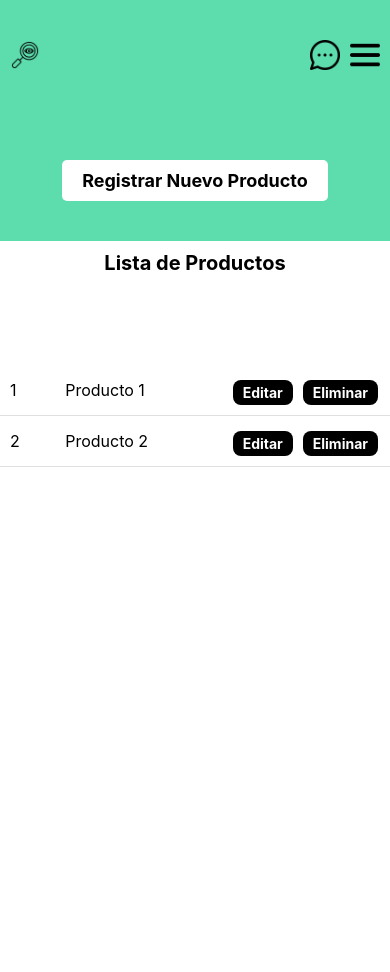
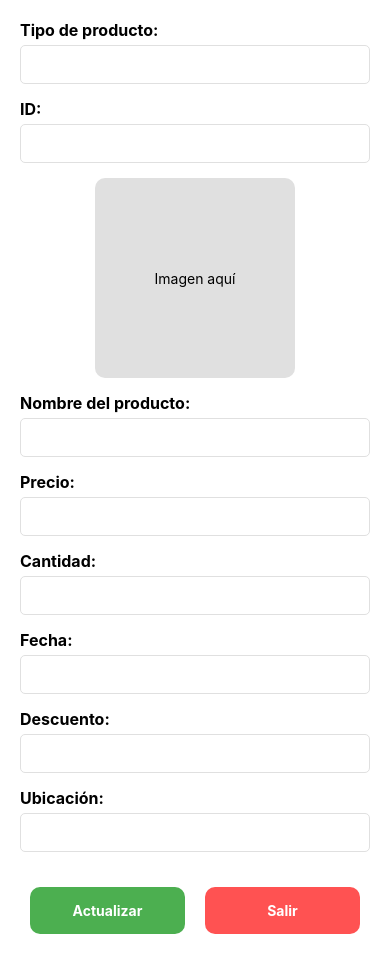
Before and after one commit to carlosmanuel111001/TEAM-AgroLink-, a React Native app: screen /EditarProducto in a window 390 px wide. Shown: the top 972 px of the page. Before the commit the page ends 844 px from the top, so only its background shows below. Built offline with nearby package versions, Linux system fonts and the light colour scheme.

Commit message:
Creando la vista de EditarProducto && RegistroProducto

```diff
--- a/src/Views/AppNavigator.js
+++ b/src/Views/AppNavigator.js
@@ -8,7 +8,9 @@ import GestionPago from './GestionPago';
 import DetallesPago from './DetallesPago';
 import DetallePedido from './DetallePedido';
 import CalificacionComentario from './CalificacionComentario';
-import HistorialVentas from './HistorialVentas'
+import HistorialVentas from './HistorialVentas';
+import EditarProducto from './EditarProducto';
+import RegistroProducto from './RegistroProducto';
 
 const Stack = createStackNavigator();
 
@@ -61,6 +63,16 @@ function AppNavigator() {
           component={HistorialVentas}
           options={{headerShown: false}}
         />
+        <Stack.Screen
+          name="EditarProducto"
+          component={EditarProducto}
+          options={{headerShown: false}}
+        />
+        <Stack.Screen
+          name="RegistroProducto"
+          component={RegistroProducto}
+          options={{headerShown: false}}
+        />
       </Stack.Navigator>
     </NavigationContainer>
   );
--- /dev/null
+++ b/src/Views/EditarProducto.js
@@ -0,0 +1,136 @@
+import React from 'react';
+import {
+  View,
+  Text,
+  TextInput,
+  StyleSheet,
+  ScrollView,
+  Button,
+  Alert,
+  TouchableOpacity,
+} from 'react-native';
+import {useNavigation} from '@react-navigation/native';
+
+const EditarProducto = () => {
+  const navigation = useNavigation();
+  const handleActualizar = () => {
+    Alert.alert('Información', 'Producto actualizado', [
+      {
+        text: 'OK',
+        onPress: () => navigation.goBack(),
+      },
+    ]);
+  };
+
+  const handleSalir = () => {
+    navigation.goBack();
+  };
+
+  return (
+    <ScrollView style={styles.container}>
+      <Text style={styles.label}>Tipo de producto:</Text>
+      <TextInput style={styles.input} />
+
+      <Text style={styles.label}>ID:</Text>
+      <TextInput style={styles.input} editable={false} />
+
+      <View style={styles.imagePlaceholder}>
+        <Text>Imagen aquí</Text>
+      </View>
+
+      <Text style={styles.label}>Nombre del producto:</Text>
+      <TextInput style={styles.input} />
+
+      <Text style={styles.label}>Precio:</Text>
+      <TextInput style={styles.input} />
+
+      <Text style={styles.label}>Cantidad:</Text>
+      <TextInput style={styles.input} />
+
+      <Text style={styles.label}>Fecha:</Text>
+      <TextInput style={styles.input} />
+
+      <Text style={styles.label}>Descuento:</Text>
+      <TextInput style={styles.input} />
+
+      <Text style={styles.label}>Ubicación:</Text>
+      <TextInput style={styles.input} />
+
+      {/* Puedes agregar aquí más campos si es necesario */}
+      <View style={styles.buttonContainer}>
+        <TouchableOpacity
+          style={styles.actualizarButton}
+          onPress={handleActualizar}>
+          <Text style={styles.actualizarText}>Actualizar</Text>
+        </TouchableOpacity>
+        <TouchableOpacity style={styles.salirButton} onPress={handleSalir}>
+          <Text style={styles.salirText}>Salir</Text>
+        </TouchableOpacity>
+      </View>
+    </ScrollView>
+  );
+};
+
+const styles = StyleSheet.create({
+  container: {
+    flex: 1,
+    padding: 20,
+    backgroundColor: 'white',
+  },
+  label: {
+    fontSize: 16,
+    marginBottom: 5,
+    fontWeight: 'bold',
+  },
+  input: {
+    borderWidth: 1,
+    borderColor: '#e0e0e0',
+    borderRadius: 5,
+    padding: 10,
+    marginBottom: 15,
+    fontSize: 14,
+  },
+  imagePlaceholder: {
+    width: 200,
+    height: 200,
+    alignSelf: 'center',
+    marginBottom: 15,
+    backgroundColor: '#e0e0e0', // Color de fondo para representar el marcador de posición
+    justifyContent: 'center',
+    alignItems: 'center',
+    borderRadius: 10,
+  },
+  buttonContainer: {
+    flexDirection: 'row',
+    justifyContent: 'space-between',
+    marginTop: 20,
+    marginHorizontal: 10,
+    marginBottom: 30,
+  },
+  actualizarButton: {
+    flex: 1,
+    backgroundColor: '#4CAF50', // verde para el botón de actualizar
+    padding: 15,
+    borderRadius: 10,
+    alignItems: 'center',
+    marginRight: 10,
+  },
+  actualizarText: {
+    color: 'white',
+    fontWeight: 'bold',
+  },
+  salirButton: {
+    flex: 1,
+    backgroundColor: '#FF5252', // rojo para el botón de salir
+    padding: 15,
+    borderRadius: 10,
+    alignItems: 'center',
+    marginLeft: 10,
+  },
+  salirText: {
+    color: 'white',
+    fontWeight: 'bold',
+  },
+});
+
+export default EditarProducto;
--- /dev/null
+++ b/src/Views/RegistroProducto.js
@@ -0,0 +1,132 @@
+import React from 'react';
+import {
+  View,
+  Text,
+  TextInput,
+  StyleSheet,
+  ScrollView,
+  Alert,
+  TouchableOpacity,
+} from 'react-native';
+import {useNavigation} from '@react-navigation/native';
+
+const RegistroProducto = () => {
+  const navigation = useNavigation();
+
+  const handleRegistrar = () => {
+    // Aquí deberías hacer el proceso de registro con la base de datos
+    Alert.alert('Información', 'Producto registrado con éxito', [
+      {
+        text: 'OK',
+        onPress: () => navigation.goBack(),
+      },
+    ]);
+  };
+
+  const handleSalir = () => {
+    navigation.goBack();
+  };
+
+  return (
+    <ScrollView style={styles.container}>
+      <Text style={styles.label}>Tipo de producto:</Text>
+      <TextInput style={styles.input} />
+
+      <View style={styles.imagePlaceholder}>
+        <Text>Imagen aquí</Text>
+      </View>
+
+      <Text style={styles.label}>Nombre del producto:</Text>
+      <TextInput style={styles.input} />
+
+      <Text style={styles.label}>Precio:</Text>
+      <TextInput style={styles.input} />
+
+      <Text style={styles.label}>Cantidad:</Text>
+      <TextInput style={styles.input} />
+
+      <Text style={styles.label}>Fecha:</Text>
+      <TextInput style={styles.input} />
+
+      <Text style={styles.label}>Descuento:</Text>
+      <TextInput style={styles.input} />
+
+      <Text style={styles.label}>Ubicación:</Text>
+      <TextInput style={styles.input} />
+
+      <View style={styles.buttonContainer}>
+        <TouchableOpacity
+          style={styles.registrarButton}
+          onPress={handleRegistrar}>
+          <Text style={styles.registrarText}>Registrar</Text>
+        </TouchableOpacity>
+        <TouchableOpacity style={styles.salirButton} onPress={handleSalir}>
+          <Text style={styles.salirText}>Salir</Text>
+        </TouchableOpacity>
+      </View>
+    </ScrollView>
+  );
+};
+
+const styles = StyleSheet.create({
+    container: {
+      flex: 1,
+      padding: 20,
+      backgroundColor: 'white',
+    },
+    label: {
+      fontSize: 16,
+      marginBottom: 5,
+      fontWeight: 'bold',
+    },
+    input: {
+      borderWidth: 1,
+      borderColor: '#e0e0e0',
+      borderRadius: 5,
+      padding: 10,
+      marginBottom: 15,
+      fontSize: 14,
+    },
+    imagePlaceholder: {
+      width: 200,
+      height: 200,
+      alignSelf: 'center',
+      marginBottom: 15,
+      backgroundColor: '#e0e0e0', // Color de fondo para representar el marcador de posición
+      justifyContent: 'center',
+      alignItems: 'center',
+      borderRadius: 10,
+    },
+    buttonContainer: {
+      flexDirection: 'row',
+      justifyContent: 'space-between',
+      marginTop: 20,
+      marginHorizontal: 10,
+      marginBottom: 30,
+    },
+    registrarButton: {
+        flex: 1,
+        backgroundColor: '#4CAF50', // verde para el botón de registrar
+        padding: 15,
+        borderRadius: 10,
+        alignItems: 'center',
+        marginRight: 10,
+      },
+      registrarText: {
+        color: 'white',
+        fontWeight: 'bold',
+      },
+        salirButton: {
+      flex: 1,
+      backgroundColor: '#FF5252', // rojo para el botón de salir
+      padding: 15,
+      borderRadius: 10,
+      alignItems: 'center',
+      marginLeft: 10,
+    },
+    salirText: {
+      color: 'white',
+      fontWeight: 'bold',
+    },
+  });
+  export default RegistroProducto;
--- a/src/Views/vistaPrincipal.js
+++ b/src/Views/vistaPrincipal.js
@@ -19,13 +19,17 @@ const VistaPrincipal = () => {
   const handleMessagesPress = () => {};
   const handleViewPress = () => {};
   const handleRegister = () => {
-    console.log('Botón de registro presionado');
+    navigation.navigate('RegistroProducto');
   };
   const productos = [
     {id: '1', nombre: 'Producto 1'},
     {id: '2', nombre: 'Producto 2'},
     // ... otros productos
   ];
+  const handleEditPress = productoId => {
+    navigation.navigate('EditarProducto', {id: productoId});
+    // Puedes enviar el id del producto como un parámetro si lo necesitas en la siguiente pantalla.
+  };
 
   return (
     <View style={styles.container}>
@@ -81,9 +85,8 @@ const VistaPrincipal = () => {
                 <View style={styles.editDeleteButtonContainer}>
                   <TouchableOpacity
                     style={styles.editButton}
-                    onPress={() => {
-                      /* código para editar */
-                    }}>
+                    onPress={() => handleEditPress(item.id)} // Paso el id del producto
+                  >
                     <Text style={styles.editButtonText}>Editar</Text>
                   </TouchableOpacity>
                   <TouchableOpacity
@@ -167,7 +170,7 @@ const styles = StyleSheet.create({
   productListHeaderText: {
     fontSize: 20,
     fontWeight: 'bold',
-    color: 'black'
+    color: 'black',
   },
   productRow: {
     flexDirection: 'row',
```
